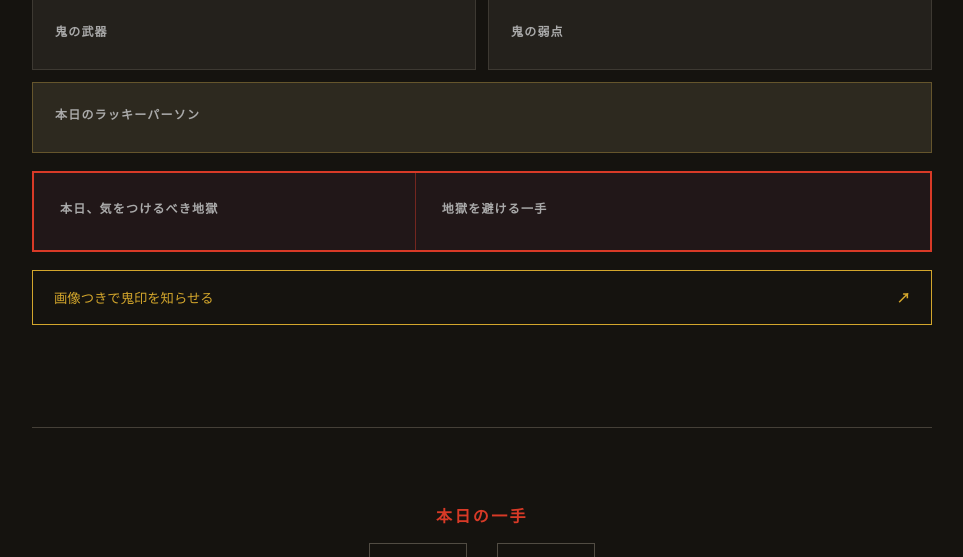
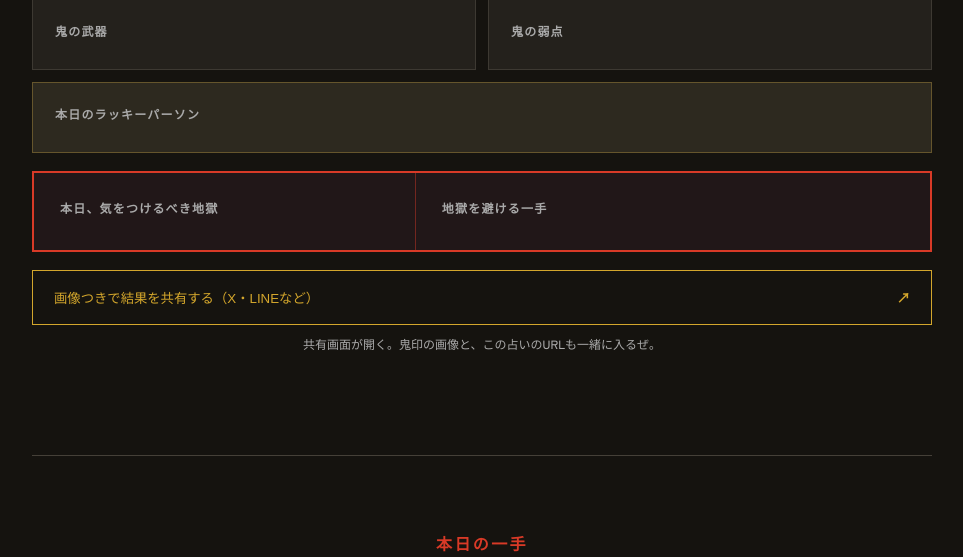
Before and after one commit to hayato861/omae-fortune, a Flask app: template templates/result.html in a window 1280 px wide. Shown: the part 830-1387 px from the top of the page, without its empty margins (158-1121 px from the left). Run offline with Flask 3, Linux system fonts and the light colour scheme; the template is opened without the code that fills it, so the values that code supplies are empty.

Commit message:
Clarify social sharing action

```diff
--- a/static/style.css
+++ b/static/style.css
@@ -82,6 +82,7 @@ a:focus-visible,button:focus-visible,input:focus-visible{outline:3px solid var(-
 .fortune-reason{margin:22px 0 0;color:var(--muted);font-size:14px}.fortune-reason b{color:var(--red)}
 .daily-detail-grid{display:grid;grid-template-columns:repeat(3,1fr);gap:12px;margin:42px 0 15px;text-align:left}.daily-detail-grid article{border:1px solid #514c43;background:#26231e;padding:22px}.daily-detail-grid span{color:var(--gold);font-size:12px;font-weight:900;letter-spacing:.08em}.daily-detail-grid p{margin:10px 0 0;line-height:1.75}.daily-detail-grid .daily-warning{grid-column:1/-1;border-color:var(--red)}
 .share-status{min-height:24px;margin:8px 0 0;color:#aaa;text-align:center;font-size:12px}
+.share-help{margin:9px 0 0;color:#aaa;text-align:center;font-size:12px;line-height:1.6}
 @media(max-width:600px){
   .oni-profile{margin-bottom:52px;padding-bottom:45px}
   .oni-title-row{align-items:flex-start;gap:17px}
--- a/templates/result.html
+++ b/templates/result.html
@@ -41,7 +41,8 @@
         <div><span>本日、気をつけるべき地獄</span><h3>{{ fortune.hell }}</h3></div>
         <div class="hell-escape"><span>地獄を避ける一手</span><p>{{ fortune.escape }}</p></div>
       </div>
-      <button class="share-result" type="button">画像つきで鬼印を知らせる <b aria-hidden="true">↗</b></button>
+      <button class="share-result" type="button">画像つきで結果を共有する（X・LINEなど） <b aria-hidden="true">↗</b></button>
+      <p class="share-help">共有画面が開く。鬼印の画像と、この占いのURLも一緒に入るぜ。</p>
       <p class="share-status" aria-live="polite"></p>
     </section>
     <div class="free-detail">
```
Also changed, not shown: tests/test_app.py (+2 -1 lines).
